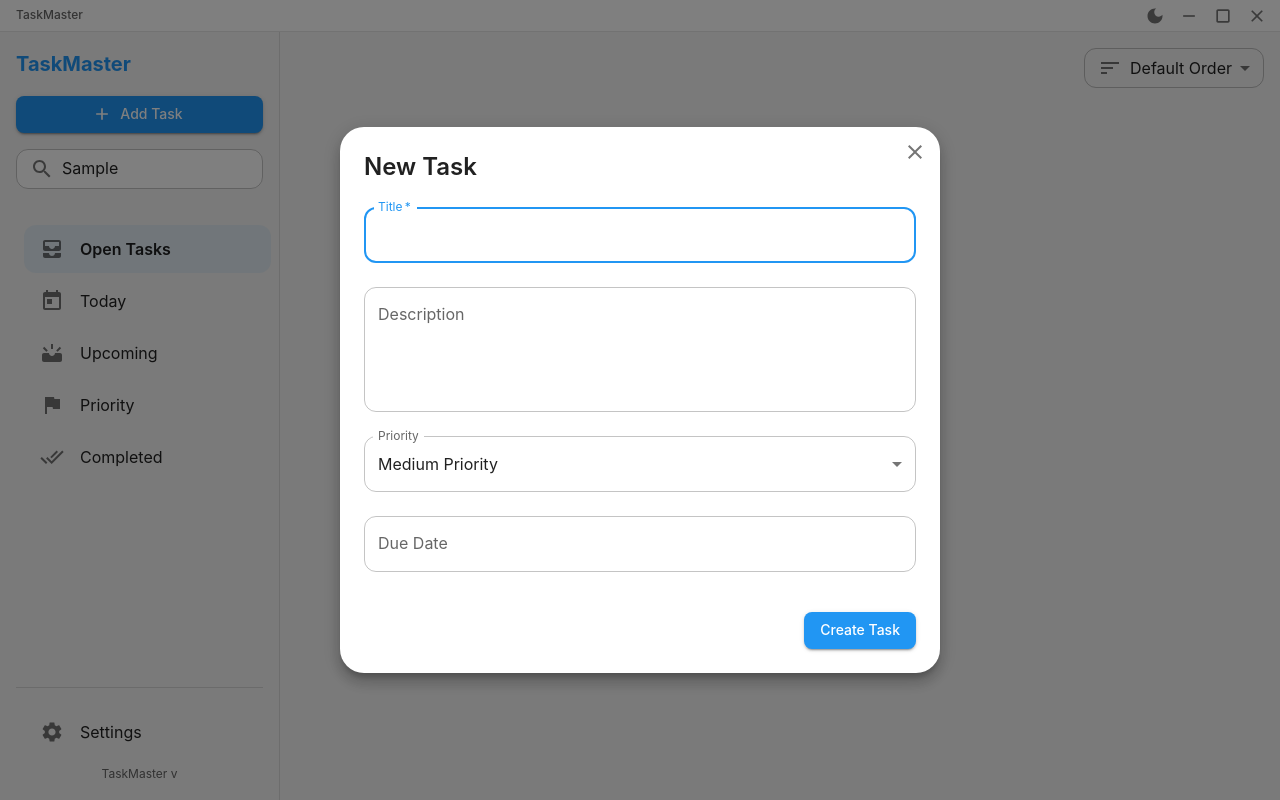
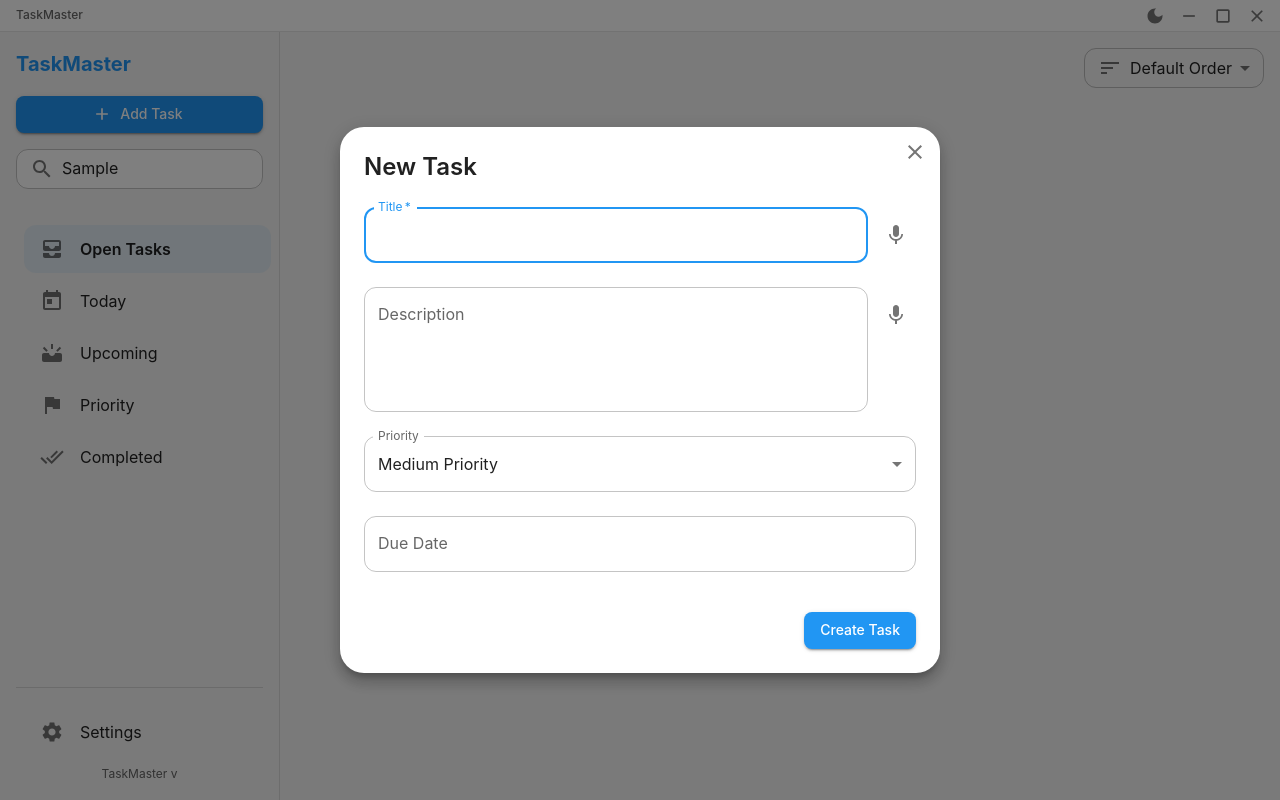
Before and after one commit to dmdavidkov/taskmaster, a React (Vite) app: page / in a window 1280 px wide. Both pictures are taken after typing "Sample" into the empty fields and a click on the button "Add Task". Built offline with nearby package versions, Linux system fonts and the light colour scheme.

Commit message:
add speech input for tasks

```diff
--- a/src/components/Settings.js
+++ b/src/components/Settings.js
@@ -19,6 +19,8 @@ import {
   Paper,
   CircularProgress,
   Alert,
+  TextField,
+  MenuItem,
 } from '@mui/material';
 import { styled } from '@mui/material/styles';
 import HelpOutlineIcon from '@mui/icons-material/HelpOutline';
@@ -62,6 +64,11 @@ function TabPanel({ children, value, index, ...other }) {
   );
 }
 
+const languageOptions = [
+  { value: 'en', label: 'English' },
+  { value: 'bg', label: 'Bulgarian' }
+];
+
 const Settings = ({ open, onClose }) => {
   const [currentTab, setCurrentTab] = React.useState(0);
   const [darkMode, setDarkMode] = React.useState(false);
@@ -75,8 +82,16 @@ const Settings = ({ open, onClose }) => {
   const [recordingStream, setRecordingStream] = React.useState(null);
   const [audioChunks, setAudioChunks] = React.useState([]);
   const [isModelReady, setIsModelReady] = React.useState(false);
+  const [selectedLanguage, setSelectedLanguage] = React.useState('en');
   const whisperWorkerRef = React.useRef(null);
   const recorderRef = React.useRef(null);
+
+  React.useEffect(() => {
+    const savedLanguage = localStorage.getItem('whisperLanguage');
+    if (savedLanguage) {
+      setSelectedLanguage(savedLanguage);
+    }
+  }, []);
 
   React.useEffect(() => {
     whisperWorkerRef.current = new Worker(
@@ -204,10 +219,11 @@ const Settings = ({ open, onClose }) => {
 
       setAudioChunks([]);
 
+      console.log('Testing speech recognition with language:', selectedLanguage); // Debug log
       whisperWorkerRef.current.postMessage({
         type: 'transcribe',
         audio: audioData,
-        language: 'en',
+        language: selectedLanguage,
       });
 
       await processingContext.close();
@@ -240,7 +256,7 @@ const Settings = ({ open, onClose }) => {
   };
 
   const handleSave = () => {
-    // TODO: Save settings
+    localStorage.setItem('whisperLanguage', selectedLanguage);
     onClose();
   };
 
@@ -344,6 +360,21 @@ const Settings = ({ open, onClose }) => {
             Whisper Speech Recognition
           </Typography>
           <Box sx={{ mb: 3 }}>
+            <TextField
+              select
+              label="Recognition Language"
+              value={selectedLanguage}
+              onChange={(e) => setSelectedLanguage(e.target.value)}
+              fullWidth
+              sx={{ mb: 2 }}
+              helperText={`Currently set to ${languageOptions.find(opt => opt.value === selectedLanguage)?.label}`}
+            >
+              {languageOptions.map((option) => (
+                <MenuItem key={option.value} value={option.value}>
+                  {option.label}
+                </MenuItem>
+              ))}
+            </TextField>
             <Button
               variant="contained"
               onClick={handleLoadWhisperModel}
@@ -366,7 +397,7 @@ const Settings = ({ open, onClose }) => {
               color={isRecording ? "error" : "primary"}
               startIcon={whisperLoading ? <CircularProgress size={20} /> : isRecording ? <StopIcon /> : <MicIcon />}
             >
-              {whisperLoading ? loadingMessage : isRecording ? 'Stop Recording' : 'Test Speech Recognition'}
+              {whisperLoading ? loadingMessage : isRecording ? 'Stop Recording' : `Test Speech Recognition (${languageOptions.find(opt => opt.value === selectedLanguage)?.label})`}
             </Button>
             {whisperError && (
               <Alert severity="error" sx={{ mt: 2 }}>
--- a/src/components/TaskForm.js
+++ b/src/components/TaskForm.js
@@ -10,6 +10,12 @@ import MenuItem from '@mui/material/MenuItem';
 import { DateTimePicker } from '@mui/x-date-pickers/DateTimePicker';
 import { motion, AnimatePresence } from 'framer-motion';
 import Typography from '@mui/material/Typography';
+import MicIcon from '@mui/icons-material/Mic';
+import StopIcon from '@mui/icons-material/Stop';
+import Dialog from '@mui/material/Dialog';
+import DialogContent from '@mui/material/DialogContent';
+import CircularProgress from '@mui/material/CircularProgress';
+import Alert from '@mui/material/Alert';
 
 const FormContainer = styled(Box)(({ theme }) => ({
   width: '100%',
@@ -44,6 +50,38 @@ const priorities = [
   { value: 'high', label: 'High Priority', color: 'error.main' },
 ];
 
+const VoiceInputDialog = styled(Dialog)(({ theme }) => ({
+  '& .MuiDialog-paper': {
+    width: '100%',
+    maxWidth: 400,
+    backgroundColor: theme.palette.background.paper,
+    borderRadius: theme.shape.borderRadius * 2,
+    padding: theme.spacing(3),
+  },
+}));
+
+const RecordingIndicator = styled(Box)(({ theme }) => ({
+  width: 16,
+  height: 16,
+  borderRadius: '50%',
+  backgroundColor: theme.palette.error.main,
+  animation: 'pulse 1.5s ease-in-out infinite',
+  '@keyframes pulse': {
+    '0%': {
+      transform: 'scale(0.95)',
+      opacity: 0.9,
+    },
+    '50%': {
+      transform: 'scale(1.05)',
+      opacity: 0.5,
+    },
+    '100%': {
+      transform: 'scale(0.95)',
+      opacity: 0.9,
+    },
+  },
+}));
+
 const TaskForm = ({
   task = null,
   onSubmit,
@@ -58,6 +96,23 @@ const TaskForm = ({
   });
 
   const [errors, setErrors] = useState({});
+  const [isRecording, setIsRecording] = useState(false);
+  const [recordingFor, setRecordingFor] = useState(null);
+  const [recordingStream, setRecordingStream] = useState(null);
+  const [audioChunks, setAudioChunks] = useState([]);
+  const [isProcessing, setIsProcessing] = useState(false);
+  const [transcriptionError, setTranscriptionError] = useState(null);
+  const [selectedLanguage, setSelectedLanguage] = useState('en');
+  const whisperWorkerRef = React.useRef(null);
+  const recorderRef = React.useRef(null);
+
+  // Load saved language preference
+  useEffect(() => {
+    const savedLanguage = localStorage.getItem('whisperLanguage');
+    if (savedLanguage) {
+      setSelectedLanguage(savedLanguage);
+    }
+  }, []);
 
   useEffect(() => {
     if (task) {
@@ -69,6 +124,52 @@ const TaskForm = ({
       });
     }
   }, [task]);
+
+  useEffect(() => {
+    whisperWorkerRef.current = new Worker(
+      new URL('../workers/whisperWorker.js', import.meta.url),
+      { type: 'module' }
+    );
+
+    const messageHandler = (e) => {
+      const { status, error, text } = e.data;
+      console.log('Whisper worker message:', { status, error, text }); // Debug log
+
+      switch (status) {
+        case 'complete':
+          setIsProcessing(false);
+          if (recordingFor && text) {
+            console.log('Setting form data for:', recordingFor, 'with text:', text); // Debug log
+            setFormData(prev => {
+              const newData = {
+                ...prev,
+                [recordingFor]: text.trim()
+              };
+              console.log('New form data:', newData); // Debug log
+              return newData;
+            });
+            setRecordingFor(null); // Reset recording field after successful update
+          }
+          break;
+        case 'error':
+          console.error('Worker error:', error);
+          setTranscriptionError(error);
+          setIsProcessing(false);
+          break;
+      }
+    };
+
+    whisperWorkerRef.current.onmessage = messageHandler;
+
+    return () => {
+      if (whisperWorkerRef.current) {
+        whisperWorkerRef.current.terminate();
+      }
+      if (recordingStream) {
+        recordingStream.getTracks().forEach(track => track.stop());
+      }
+    };
+  }, [recordingFor, recordingStream]);
 
   const handleChange = (field) => (event) => {
     setFormData(prev => ({
@@ -120,6 +221,85 @@ const TaskForm = ({
     onSubmit(taskData);
   };
 
+  const startRecording = async (field) => {
+    setTranscriptionError(null);
+    setRecordingFor(field);
+    let mediaStream = null;
+    try {
+      mediaStream = await navigator.mediaDevices.getUserMedia({
+        audio: {
+          channelCount: 1,
+          sampleRate: 16000,
+          echoCancellation: true,
+          noiseSuppression: true,
+        }
+      });
+      setRecordingStream(mediaStream);
+
+      let recorder;
+      try {
+        recorder = new MediaRecorder(mediaStream, {
+          mimeType: 'audio/webm;codecs=opus'
+        });
+      } catch (err) {
+        console.log('Falling back to default format');
+        recorder = new MediaRecorder(mediaStream);
+      }
+
+      recorder.ondataavailable = (e) => {
+        if (e.data.size > 0) {
+          setAudioChunks(prev => [...prev, e.data]);
+        }
+      };
+
+      recorderRef.current = recorder;
+      recorder.start(1000); // Collect data every second
+      setIsRecording(true);
+    } catch (err) {
+      console.error('Error setting up audio:', err);
+      if (mediaStream) {
+        mediaStream.getTracks().forEach(track => track.stop());
+      }
+      setTranscriptionError('Error accessing microphone. Please make sure microphone permissions are granted.');
+    }
+  };
+
+  const stopRecording = async () => {
+    if (recorderRef.current && recorderRef.current.state === 'recording') {
+      recorderRef.current.stop();
+      recordingStream?.getTracks().forEach(track => track.stop());
+      setRecordingStream(null);
+      setIsRecording(false);
+
+      // Process the recording
+      setIsProcessing(true);
+      const currentChunks = [...audioChunks];
+      const audioBlob = new Blob(currentChunks, { type: 'audio/webm' });
+
+      try {
+        const processingContext = new AudioContext({ sampleRate: 16000 });
+        const arrayBuffer = await audioBlob.arrayBuffer();
+        const audioBuffer = await processingContext.decodeAudioData(arrayBuffer);
+        const audioData = audioBuffer.getChannelData(0);
+
+        setAudioChunks([]);
+
+        console.log('Sending audio data to worker for field:', recordingFor, 'language:', selectedLanguage); // Debug log
+        whisperWorkerRef.current.postMessage({
+          type: 'transcribe',
+          audio: audioData,
+          language: selectedLanguage,
+        });
+
+        await processingContext.close();
+      } catch (err) {
+        console.error('Error processing audio:', err);
+        setTranscriptionError('Error processing audio. Please try again with a shorter recording.');
+        setIsProcessing(false);
+      }
+    }
+  };
+
   return (
     <FormContainer>
       <motion.div
@@ -142,6 +322,7 @@ const TaskForm = ({
                 {task ? 'Edit Task' : 'New Task'}
               </Typography>
 
+              <Box sx={{ display: 'flex', gap: 1, alignItems: 'flex-start' }}>
                 <TextField
                   label="Title"
                   value={formData.title}
@@ -152,7 +333,17 @@ const TaskForm = ({
                   required
                   autoFocus
                 />
+                <IconButton
+                  onClick={() => startRecording('title')}
+                  disabled={isRecording || isProcessing}
+                  color={recordingFor === 'title' && isRecording ? 'error' : 'default'}
+                  sx={{ mt: 1 }}
+                >
+                  <MicIcon />
+                </IconButton>
+              </Box>
 
+              <Box sx={{ display: 'flex', gap: 1, alignItems: 'flex-start' }}>
                 <TextField
                   label="Description"
                   value={formData.description}
@@ -163,6 +354,15 @@ const TaskForm = ({
                   rows={4}
                   fullWidth
                 />
+                <IconButton
+                  onClick={() => startRecording('description')}
+                  disabled={isRecording || isProcessing}
+                  color={recordingFor === 'description' && isRecording ? 'error' : 'default'}
+                  sx={{ mt: 1 }}
+                >
+                  <MicIcon />
+                </IconButton>
+              </Box>
 
               <TextField
                 select
@@ -213,6 +413,55 @@ const TaskForm = ({
           </form>
         </StyledPaper>
       </motion.div>
+
+      <VoiceInputDialog
+        open={isRecording || isProcessing}
+        onClose={() => {
+          if (!isProcessing) {
+            stopRecording();
+          }
+        }}
+      >
+        <DialogContent>
+          <Box sx={{
+            display: 'flex',
+            flexDirection: 'column',
+            alignItems: 'center',
+            gap: 2,
+            py: 2
+          }}>
+            {isRecording ? (
+              <>
+                <RecordingIndicator />
+                <Typography>
+                  Recording {recordingFor === 'title' ? 'title' : 'description'}...
+                </Typography>
+                <Button
+                  variant="contained"
+                  color="error"
+                  startIcon={<StopIcon />}
+                  onClick={stopRecording}
+                >
+                  Stop Recording
+                </Button>
+              </>
+            ) : isProcessing && (
+              <>
+                <CircularProgress />
+                <Typography>
+                  Processing audio...
+                </Typography>
+              </>
+            )}
+
+            {transcriptionError && (
+              <Alert severity="error" sx={{ mt: 2 }}>
+                {transcriptionError}
+              </Alert>
+            )}
+          </Box>
+        </DialogContent>
+      </VoiceInputDialog>
     </FormContainer>
   );
 };
```
Lines whose indentation alone changed are shown as unchanged.
